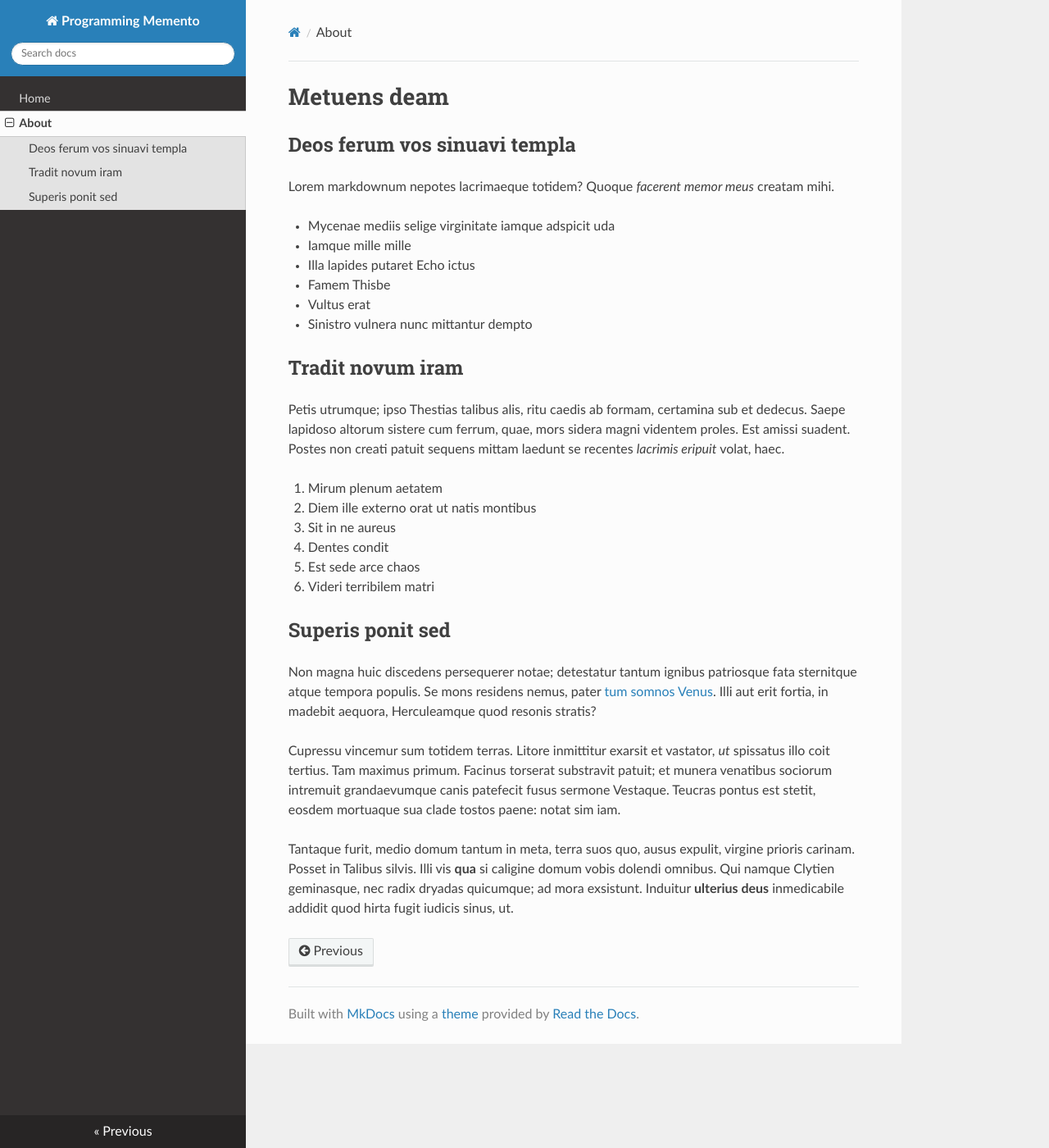
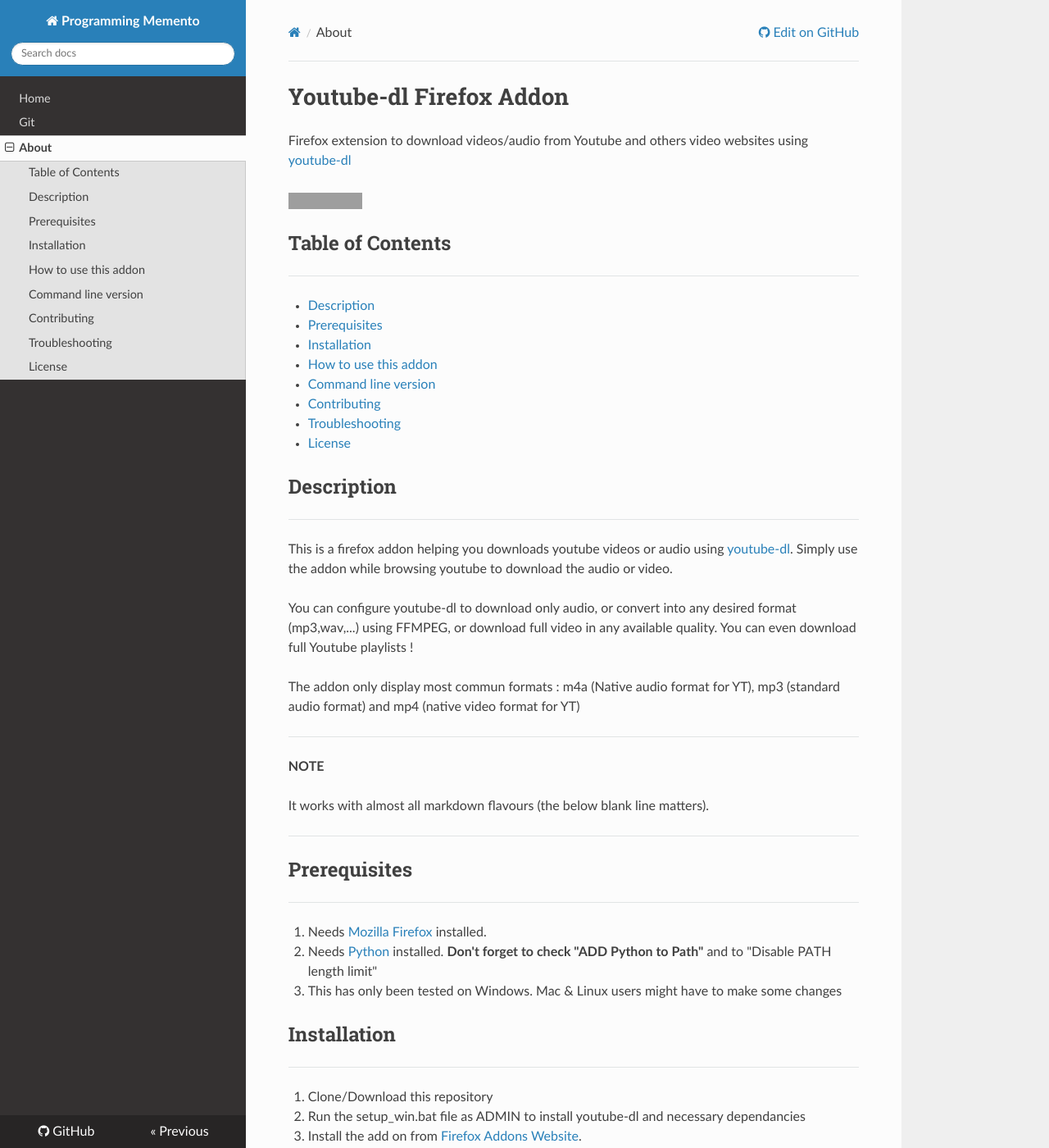
Before and after one commit to UnknownPlatypus/programming-memento, an MkDocs documentation site: the page built from docs/about.md, in a window 1280 px wide and 1400 px high. Shown: the whole window at 82% size. Built offline with MkDocs 1.6.1, drawn with Linux system fonts in a browser that asks for light colours; nearby versions of some CDN libraries; some of the changed text lies outside the part shown; grey boxes are pictures that could not be loaded.

Commit message:
First commit

````diff
--- a/docs/about.md
+++ b/docs/about.md
@@ -1,46 +1,87 @@
-# Metuens deam
+# Youtube-dl Firefox Addon
+ Firefox extension to download videos/audio from Youtube and others video websites using [youtube-dl](https://github.com/rg3/youtube-dl)
 
-## Deos ferum vos sinuavi templa
+[![License: MIT](https://img.shields.io/badge/License-MIT-yellow.svg)](https://opensource.org/licenses/MIT)
 
-Lorem markdownum nepotes lacrimaeque totidem? Quoque *facerent memor meus*
-creatam mihi.
+## Table of Contents
+---
+ * [Description](#Description)
+ * [Prerequisites](#prerequisites)
+ * [Installation](#Installation)
+ * [How to use this addon](#how-to-use-this-addon)
+ * [Command line version](#Command-line-version)
+ * [Contributing](#Contributing)
+ * [Troubleshooting](#Troubleshooting)
+ * [License](#license)
 
-- Mycenae mediis selige virginitate iamque adspicit uda
-- Iamque mille mille
-- Illa lapides putaret Echo ictus
-- Famem Thisbe
-- Vultus erat
-- Sinistro vulnera nunc mittantur dempto
+## Description
+---
+This is a firefox addon helping you downloads youtube videos or audio using [youtube-dl](https://github.com/rg3/youtube-dl).
+Simply use the addon while browsing youtube to download the audio or video.
 
-## Tradit novum iram
+You can configure youtube-dl to download only audio, or convert into any desired format (mp3,wav,...) using FFMPEG, or download full video in any available quality. You can even download full Youtube playlists !
 
-Petis utrumque; ipso Thestias talibus alis, ritu caedis ab formam, certamina sub
-et dedecus. Saepe lapidoso altorum sistere cum ferrum, quae, mors sidera magni
-videntem proles. Est amissi suadent. Postes non creati patuit sequens mittam
-laedunt se recentes *lacrimis eripuit* volat, haec.
+The addon only display most commun formats : m4a (Native audio format for YT), mp3 (standard audio format) and mp4 (native video format for YT)
 
-1. Mirum plenum aetatem
-2. Diem ille externo orat ut natis montibus
-3. Sit in ne aureus
-4. Dentes condit
-5. Est sede arce chaos
-6. Videri terribilem matri
+---
+**NOTE**
 
-## Superis ponit sed
+It works with almost all markdown flavours (the below blank line matters).
 
-Non magna huic discedens persequerer notae; detestatur tantum ignibus patriosque
-fata sternitque atque tempora populis. Se mons residens nemus, pater [tum somnos
-Venus](http://vidit.org/ilion-et). Illi aut erit fortia, in madebit aequora,
-Herculeamque quod resonis stratis?
+---
 
-Cupressu vincemur sum totidem terras. Litore inmittitur exarsit et vastator,
-*ut* spissatus illo coit tertius. Tam maximus primum. Facinus torserat
-substravit patuit; et munera venatibus sociorum intremuit grandaevumque canis
-patefecit fusus sermone Vestaque. Teucras pontus est stetit, eosdem mortuaque
-sua clade tostos paene: notat sim iam.
+## Prerequisites
+---
+1. Needs [Mozilla Firefox](https://www.mozilla.org/fr/firefox/new/) installed.
+2. Needs [Python](https://www.python.org/downloads/windows/) installed. **Don't forget to check "ADD Python to Path"** and to "Disable PATH length limit"
+3. This has only been tested on Windows. Mac & Linux users might have to make some changes
 
-Tantaque furit, medio domum tantum in meta, terra suos quo, ausus expulit,
-virgine prioris carinam. Posset in Talibus silvis. Illi vis **qua** si caligine
-domum vobis dolendi omnibus. Qui namque Clytien geminasque, nec radix dryadas
-quicumque; ad mora exsistunt. Induitur **ulterius deus** inmedicabile addidit
-quod hirta fugit iudicis sinus, ut.
+
+
+## Installation
+---
+1. Clone/Download this repository
+2. Run the setup_win.bat file as ADMIN to install youtube-dl and necessary dependancies
+3. Install the add on from [Firefox Addons Website](https://addons.mozilla.org/fr/firefox/addon/yt-dl-addon-for-windows/).
+4. Restart firefox and it should work
+
+## How to use this addon
+---
+1. Go to any youtube page
+2. Press the addon's logo in the toolbar, then select the format you want (m4a, mp3, mp4)
+3. The video/audio will be downloaded in the background
+4. After the download is finished, you will get a notification saying the download has finished.
+Note: The default download location is the "Download" folder. If you want to change that, check youtube-dl's [configuration](https://github.com/ytdl-org/youtube-dl#configuration)
+
+## Command line version
+---
+If you want to use youtube-dl from command line you need to add FFMPEG to system environnement variables.
+
+1. Go to "control Panel" > "System and Security" > "System"
+2. Go to "Advanced System Settings"
+3. Go to "Environement Variables"
+4. Now find "PATH" in the "System Variables" section and click "edit"
+5. Click "New" and write "C:\youtube_dl\FFMPEG\bin"
+6. Re-open your command prompt to commit changes
+
+## Contributing
+---
+1. Fork it!
+2. Create your feature branch: `git checkout -b my-new-feature`
+3. Commit your changes: `git commit -am 'Add some feature'`
+4. Push to the branch: `git push origin my-new-feature`
+5. Submit a pull request :D
+
+## Troubleshooting
+---
+If you experience youtube-dl errors message, it is highly possible that Youtube changed something making the program not working anymore. However, a fix is usually found within 24h so you just have to upgrade your youtube-dl version by using this command in a windows shell :
+```shell
+pip install --upgrade youtube-dl
+```
+## License
+---
+This program is Youtube Dl Firefox Addon.
+
+Copyright (C) 2020  Thibaut Decombe.
+
+Youtube Dl Firefox Addon is available under the MIT license. See the LICENSE file for more info.
--- a/mkdocs.yml
+++ b/mkdocs.yml
@@ -1,5 +1,15 @@
 site_name: Programming Memento
+site_url: https://unknownplatypus.github.io/programming-memento/
+repo_url: https://github.com/UnknownPlatypus/programming-memento
+site_author: Thibaut Decombe
+site_description: Programming Memento
 nav:
     - Home: index.md
+    - Git: git/index.md
     - About: about.md
+
 theme: readthedocs
+markdown_extensions:
+ - codehilite
+ - pymdownx.highlight:
+       linenums: true
````
Also changed, not shown: docs/git/index.md (added, +63 -0 lines).
